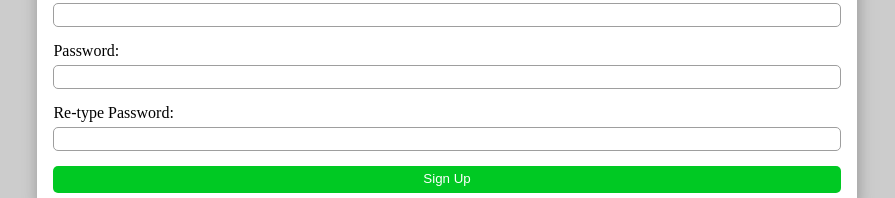
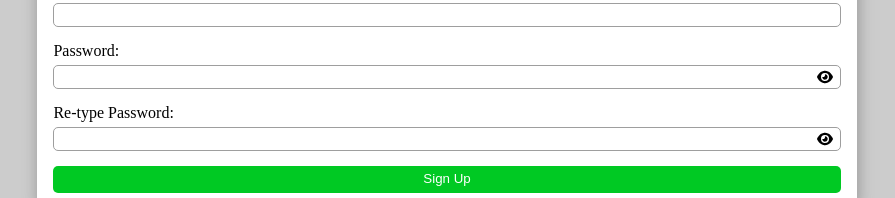
Before and after one commit to BillMates-CS307/BillMates-frontend, a Next.js app: page /register in a window 1280 px wide. Shown: the part 237-435 px from the top of the page, without its empty margins (193-1088 px from the left). Built offline with nearby package versions, Linux system fonts and the light colour scheme.

Commit message:
Password Validations
Client side password validations:
at least 3 lower case, 3 upper case, 3 numbers,  1 special character.
Allow user to see password with eye click

```diff
--- a/pages/Forms/register_form.js
+++ b/pages/Forms/register_form.js
@@ -81,16 +81,27 @@
           output.elms.push(document.querySelector('#remail'));
           output.messages.push("Emails must match");
         }
+        let message = "";
+        if (target.password.search(/(?=(.*[a-z]){3,})/g) == -1) {
+          message = "Must have at least 3 lower case letters";
+        }
+        if (target.password.search(/(?=(.*[A-Z]){3,})/g) == -1) {
+          message = "Must have at least 3 upper case letters";
+        }
+        if (target.password.search(/(?=(.*[0-9]){3,})/g) == -1) {
+          message = "Must have at least 3 numbers";
+        }
+        if (target.password.search(/(?=(.*[?#@!*()])+)/g) == -1) {
+          message = "Must have at least 1 special character ? # @ ! * ( )";
+        }
+        if (target.password == "" || target.password.length < 5) {
+          message = "Password must be at least 5 characters in length";
+        }
+        if (message != "") {
+          output.elms.push(document.querySelector('#password'));
+          output.messages.push(message);
+        }
 
-        regex = /[a-zA-Z0-9]{5,}/g;
-        if (target.password == "" || target.password.search(regex) == -1) {
-          output.elms.push(document.querySelector('#password'));
-          output.messages.push("Password must be at least 5 characters or numbers");
-        }
-        // if (target.remail == "" || target.email != target.remail || target.remail.search(regex) == -1) {
-        //   output.elms.push(document.querySelector('#remail'));
-        //   output.messages.push("Invalid Email");
-        // }
         if (target.password != target.rpassword) {
           output.elms.push(document.querySelector('#rpassword'));
           output.messages.push("Passwords must match");
@@ -101,6 +112,19 @@
         }
 
         return output;
+      }
+
+      const showPassword = (event) => {
+        const target = event.target;
+        if (target.firstChild.style.display == "none") {
+          target.children[0].style = "";
+          target.children[1].style = "display:none";
+          target.parentNode.firstChild.type = "password";
+        } else {
+          target.children[1].style = "";
+          target.children[0].style = "display:none";
+          target.parentNode.firstChild.type = "text";
+        }
       }
 
     return(
@@ -133,27 +157,33 @@
 
             <div>
             <label htmlFor="password">Password:</label>
+            <div className={styles.inode}>
             <input
             type="password"
             id="password"
             name="password"
-            pattern="[a-zA-Z0-9]+"
-            title="Password should be digits (0 to 9) or alphabets (a to z)."
-
             />
+            <i onClick={showPassword}>
+            <svg xmlns="http://www.w3.org/2000/svg" viewBox="0 0 576 512"><path d="M288 32c-80.8 0-145.5 36.8-192.6 80.6C48.6 156 17.3 208 2.5 243.7c-3.3 7.9-3.3 16.7 0 24.6C17.3 304 48.6 356 95.4 399.4C142.5 443.2 207.2 480 288 480s145.5-36.8 192.6-80.6c46.8-43.5 78.1-95.4 93-131.1c3.3-7.9 3.3-16.7 0-24.6c-14.9-35.7-46.2-87.7-93-131.1C433.5 68.8 368.8 32 288 32zM144 256a144 144 0 1 1 288 0 144 144 0 1 1 -288 0zm144-64c0 35.3-28.7 64-64 64c-7.1 0-13.9-1.2-20.3-3.3c-5.5-1.8-11.9 1.6-11.7 7.4c.3 6.9 1.3 13.8 3.2 20.7c13.7 51.2 66.4 81.6 117.6 67.9s81.6-66.4 67.9-117.6c-11.1-41.5-47.8-69.4-88.6-71.1c-5.8-.2-9.2 6.1-7.4 11.7c2.1 6.4 3.3 13.2 3.3 20.3z"/></svg>
+            <svg style = {{display:'none'}} xmlns="http://www.w3.org/2000/svg" viewBox="0 0 640 512"><path d="M38.8 5.1C28.4-3.1 13.3-1.2 5.1 9.2S-1.2 34.7 9.2 42.9l592 464c10.4 8.2 25.5 6.3 33.7-4.1s6.3-25.5-4.1-33.7L525.6 386.7c39.6-40.6 66.4-86.1 79.9-118.4c3.3-7.9 3.3-16.7 0-24.6c-14.9-35.7-46.2-87.7-93-131.1C465.5 68.8 400.8 32 320 32c-68.2 0-125 26.3-169.3 60.8L38.8 5.1zM223.1 149.5C248.6 126.2 282.7 112 320 112c79.5 0 144 64.5 144 144c0 24.9-6.3 48.3-17.4 68.7L408 294.5c8.4-19.3 10.6-41.4 4.8-63.3c-11.1-41.5-47.8-69.4-88.6-71.1c-5.8-.2-9.2 6.1-7.4 11.7c2.1 6.4 3.3 13.2 3.3 20.3c0 10.2-2.4 19.8-6.6 28.3l-90.3-70.8zM373 389.9c-16.4 6.5-34.3 10.1-53 10.1c-79.5 0-144-64.5-144-144c0-6.9 .5-13.6 1.4-20.2L83.1 161.5C60.3 191.2 44 220.8 34.5 243.7c-3.3 7.9-3.3 16.7 0 24.6c14.9 35.7 46.2 87.7 93 131.1C174.5 443.2 239.2 480 320 480c47.8 0 89.9-12.9 126.2-32.5L373 389.9z"/></svg>
+            </i>
+            </div>
             <span></span>
             </div>
 
             <div>
             <label htmlFor="rpassword">Re-type Password:</label>
+            <div className={styles.inode}>
             <input
             type="password"
             id="rpassword"
             name="rpassword"
-            pattern="[a-zA-Z0-9]+"
-            title="Password should be digits (0 to 9) or alphabets (a to z)."
-
             />
+            <i onClick={showPassword}>
+            <svg xmlns="http://www.w3.org/2000/svg" viewBox="0 0 576 512"><path d="M288 32c-80.8 0-145.5 36.8-192.6 80.6C48.6 156 17.3 208 2.5 243.7c-3.3 7.9-3.3 16.7 0 24.6C17.3 304 48.6 356 95.4 399.4C142.5 443.2 207.2 480 288 480s145.5-36.8 192.6-80.6c46.8-43.5 78.1-95.4 93-131.1c3.3-7.9 3.3-16.7 0-24.6c-14.9-35.7-46.2-87.7-93-131.1C433.5 68.8 368.8 32 288 32zM144 256a144 144 0 1 1 288 0 144 144 0 1 1 -288 0zm144-64c0 35.3-28.7 64-64 64c-7.1 0-13.9-1.2-20.3-3.3c-5.5-1.8-11.9 1.6-11.7 7.4c.3 6.9 1.3 13.8 3.2 20.7c13.7 51.2 66.4 81.6 117.6 67.9s81.6-66.4 67.9-117.6c-11.1-41.5-47.8-69.4-88.6-71.1c-5.8-.2-9.2 6.1-7.4 11.7c2.1 6.4 3.3 13.2 3.3 20.3z"/></svg>
+            <svg style = {{display:'none'}} xmlns="http://www.w3.org/2000/svg" viewBox="0 0 640 512"><path d="M38.8 5.1C28.4-3.1 13.3-1.2 5.1 9.2S-1.2 34.7 9.2 42.9l592 464c10.4 8.2 25.5 6.3 33.7-4.1s6.3-25.5-4.1-33.7L525.6 386.7c39.6-40.6 66.4-86.1 79.9-118.4c3.3-7.9 3.3-16.7 0-24.6c-14.9-35.7-46.2-87.7-93-131.1C465.5 68.8 400.8 32 320 32c-68.2 0-125 26.3-169.3 60.8L38.8 5.1zM223.1 149.5C248.6 126.2 282.7 112 320 112c79.5 0 144 64.5 144 144c0 24.9-6.3 48.3-17.4 68.7L408 294.5c8.4-19.3 10.6-41.4 4.8-63.3c-11.1-41.5-47.8-69.4-88.6-71.1c-5.8-.2-9.2 6.1-7.4 11.7c2.1 6.4 3.3 13.2 3.3 20.3c0 10.2-2.4 19.8-6.6 28.3l-90.3-70.8zM373 389.9c-16.4 6.5-34.3 10.1-53 10.1c-79.5 0-144-64.5-144-144c0-6.9 .5-13.6 1.4-20.2L83.1 161.5C60.3 191.2 44 220.8 34.5 243.7c-3.3 7.9-3.3 16.7 0 24.6c14.9 35.7 46.2 87.7 93 131.1C174.5 443.2 239.2 480 320 480c47.8 0 89.9-12.9 126.2-32.5L373 389.9z"/></svg>
+            </i>
+            </div>
             <span></span>
             </div>
             <button type="submit">Sign Up</button>
--- a/styles/Home.module.css
+++ b/styles/Home.module.css
@@ -24,6 +24,7 @@
   display: block;
     height: 1.5rem;
     padding: 3px 5px;
+    padding-right: 1.5rem;
     width: 100%;
     border-radius: 5px;
     border : 1px solid #9e9e9e
@@ -82,3 +83,28 @@
 .position_box a:visited {
   color: #007b15;
 }
+
+.inode {
+  margin-bottom: 0px !important;
+  position: relative;
+}
+
+.inode svg {
+  width: 1rem;
+  height: 1rem;
+  z-index: 0;
+  position: relative;
+  display: block;
+  pointer-events: none;
+}
+.inode path {
+  pointer-events: none;
+}
+.inode i {
+  width: 1rem;
+  height: 1rem;
+  position: absolute;
+  top: 50%;
+  right: 0.5rem;
+  transform: translate(0%, -50%);
+}
```
Also changed, not shown: pages/Forms/signup_form.js (+43 -2 lines).
